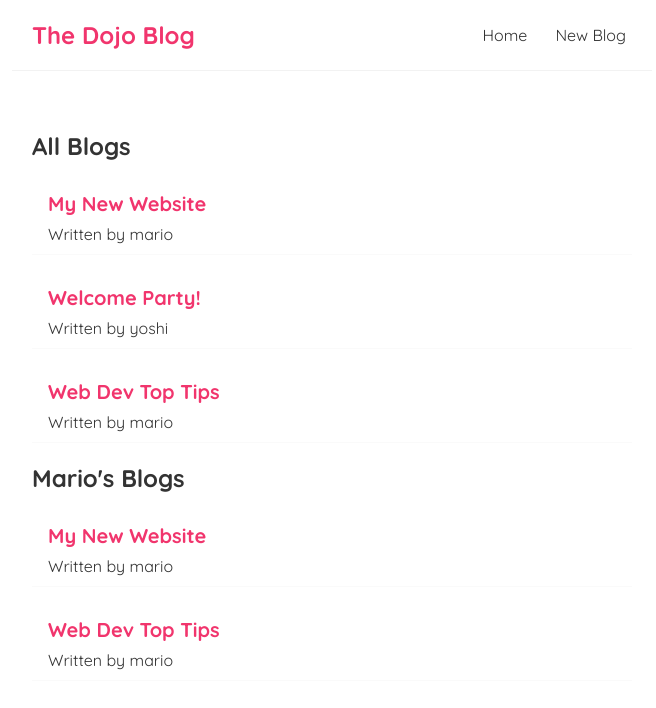
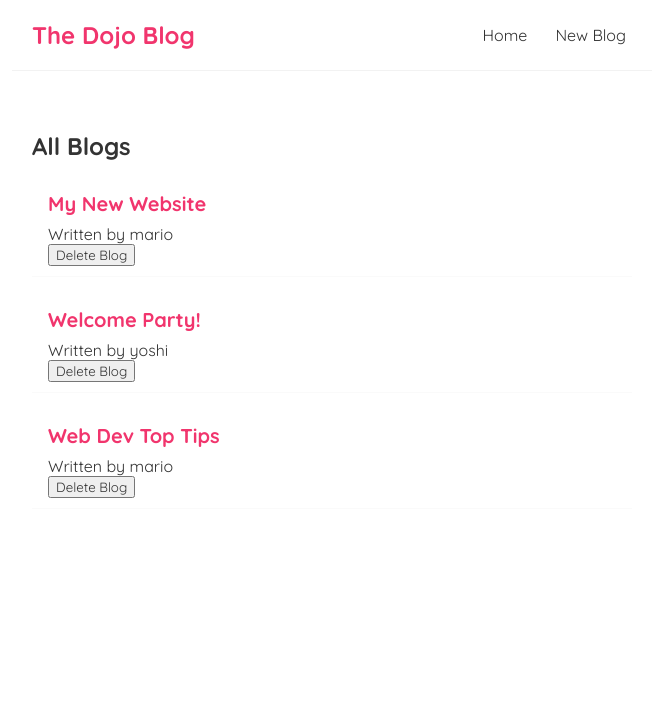
Before and after one commit to kulotsystems/react-thenetninja, a React (Vite) app: page / in a window 1280 px wide. Shown: the top 708 px of the page, without its empty margins (308-964 px from the left). Built offline with nearby package versions, Linux system fonts and the light colour scheme.

Commit message:
Lesson 13: Functions as Props.

```diff
--- a/src/BlogList.jsx
+++ b/src/BlogList.jsx
@@ -1,6 +1,7 @@
-const BlogList = (/*props*/{ blogs, title }) => {
+const BlogList = (/*props*/{ blogs, title, handleDelete }) => {
     // const blogs = props.blogs;
     // const title = props.title;
+
 
     return (
         <div className="blog-list">
@@ -9,6 +10,7 @@
                 <div className="blog-preview" key={blog.id}>
                     <h2>{blog.title}</h2>
                     <p>Written by {blog.author}</p>
+                    <button onClick={() => handleDelete(blog.id)}>Delete Blog</button>
                 </div>
             ))}
         </div>
--- a/src/Home.jsx
+++ b/src/Home.jsx
@@ -1,4 +1,4 @@
-import { useState } from 'react';
+import {useState} from 'react';
 import BlogList from './BlogList.jsx';
 
 const Home = () => {
@@ -8,10 +8,14 @@
         { id: 3, title: 'Web Dev Top Tips', body: 'lorem ipsum...', author: 'mario' }
     ]);
 
+    const handleDelete = (id) => {
+        const newBlogs = blogs.filter(blog => blog.id !== id);
+        setBlogs(newBlogs);
+    };
+
     return (
         <div className="home">
-            <BlogList blogs={blogs} title="All Blogs" />
-            <BlogList blogs={blogs.filter(blog => blog.author === 'mario')} title="Mario's Blogs" />
+            <BlogList blogs={blogs} title="All Blogs" handleDelete={handleDelete} />
         </div>
     );
 };
```
